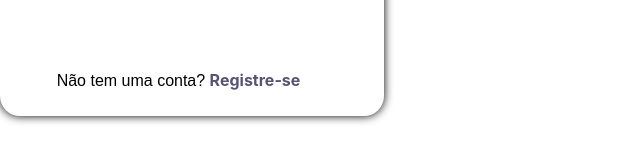
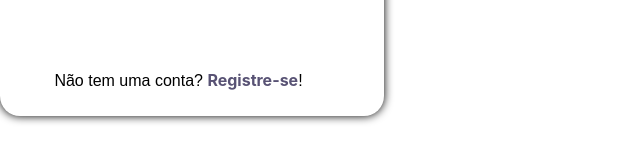
Before and after one commit to JSkahl/casa-feita-frontend, a Vue app: page /login in a window 1280 px wide. Shown: the part 652-797 px from the top of the page, without its empty margins (0-640 px from the left). Built offline with nearby package versions, Linux system fonts and the light colour scheme.

Commit message:
chore: correcting wrong writing

```diff
--- a/src/components/auth/Desktop/DefaultLoginDesktop.vue
+++ b/src/components/auth/Desktop/DefaultLoginDesktop.vue
@@ -33,7 +33,7 @@
             </form>
 
             <div class="registrar">
-                <p>Não tem uma conta? <span>Registre-se</span></p>
+                <p>Não tem uma conta? <span>Registre-se</span>!</p>
             </div>
         </div>
     </main>
--- a/src/components/auth/Mobile/DefaultLoginMobile.vue
+++ b/src/components/auth/Mobile/DefaultLoginMobile.vue
@@ -24,7 +24,7 @@
             </form>
 
             <div class="registrar">
-                <p>Não tem uma conta? <span>Registre-se</span></p>
+                <p>Não tem uma conta? <span>Registre-se</span>!</p>
             </div>
         </div>
     </main>
@@ -36,6 +36,7 @@ main {
     display: flex;
     width: 100vw;
     height: 100vh;
+    border-radius: 20px;
     display: flex;
     justify-content: space-between;
 }
```
